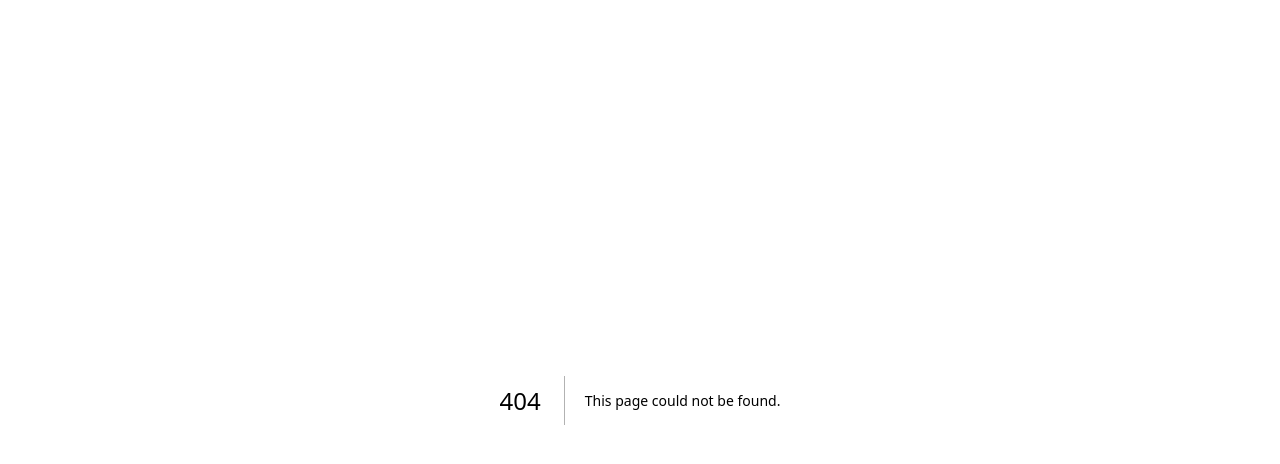
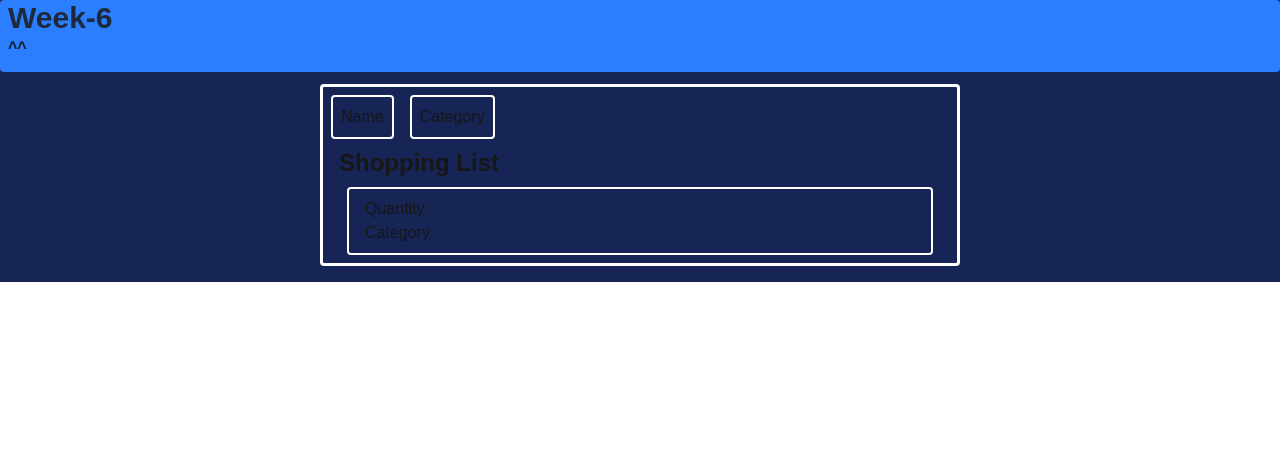
Before and after one commit to Aiden-Larsen/cprg306-assignments, a Next.js app: page /week-6 in a window 1280 px wide. Before the commit this address had no page. Shown: the top 464 px of the page. Built offline with nearby package versions, Linux system fonts and the light colour scheme.

Commit message:
small tweaks, changes to PageHeader component
add week-6

```diff
--- a/app/components/PageHeader.js
+++ b/app/components/PageHeader.js
@@ -1,12 +1,16 @@
 export default function SectionHeader({
   title,
   description,
-  bgColor = "bg-orange-200",
+  bgColor = "bg-blue-500",
 }) {
   return (
-    <header className={`mt-8 mb-4 p-4 ${bgColor}`}>
-      <h2 className="text-2xl lg:text-4xl font-semibold">{title}</h2>
-      <p className="text-lg">{description}</p>
+    // <header className={`mt-8 mb-4 p-4 ${bgColor}`}>
+    //   <h2 className="text-2xl lg:text-4xl font-semibold">{title}</h2>
+    //   <p className="text-lg">{description}</p>
+    // </header>
+    <header className={`rounded mb-3 pb-3 ${bgColor}`}>
+      <h1 className="text-3xl font-bold text-gray-800 pl-2">{title}</h1>
+      <p className="text-gray-900 font-bold pl-2">{description}</p>
     </header>
   );
 }
--- a/app/page.js
+++ b/app/page.js
@@ -8,6 +8,7 @@ export default function Home() {
         <p>Link to <Link href="./week-3">Week-3</Link></p>
         <p>Link to <Link href="./week-4">Week-4</Link></p>
         <p>Link to <Link href="./week-5">Week-5</Link></p>
+        <p>Link to <Link href="./week-5">Week-6</Link></p>
         <p>Link to <Link href="./test">Test-Page</Link></p>
         <p>Link to <Link href="./class-demo">Class-Demos</Link></p>
       </main>
--- a/app/week-5/page.js
+++ b/app/week-5/page.js
@@ -2,12 +2,12 @@ import NewItem from "./new-item";
 
 export default function Page() {
     return (
-        <main className="rounded maw-w-md mx-auto pb-4 bg-blue-800">
+        <main className="rounded pb-7 bg-blue-950">
             <header className="rounded bg-blue-500 pb-3">
-                <h1 className="text-3xl font-bold text-gray-900 pl-2">Week-5</h1>
+                <h1 className="text-3xl font-bold text-gray-800 pl-2">Week-5</h1>
                 <p className="text-gray-900 font-bold pl-2">:)</p>
             </header>
-            <section className="rounded gap-4 mt-4 mx-10 py-4 bg-blue-500">
+            <section className="rounded gap-4 mt-4 max-w-xl mx-auto py-4 bg-blue-500">
                 <NewItem/>
             </section>
         </main>
--- /dev/null
+++ b/app/week-6/item-list.js
@@ -0,0 +1,41 @@
+"use client";
+import { useState } from "react";
+import Item from "./item.js";
+import JSONitems from "./items.json";
+
+export default function ItemList() {
+    const [sortBy, setSortBy] = useState("name");
+
+    const newSort = (event) => {
+        setSortBy(event.target.value);
+
+        if (sortBy == "name") {
+            JSONitems.sort((a,b) => a.name.localeCompare(b.name));
+        } else if (sortBy == "category") {
+            JSONitems.sort((a,b) => a.category.localeCompare(b.category));
+        }
+    }
+
+    return (
+        <form className="flex flex-row gap-4 mx-2">
+            <section className="rounded border-2 border-white p-2 my-2 hover:bg-white">
+                <label>Name</label>
+
+                <button
+                value="name"
+                onClick={newSort}
+                ></button>
+
+            </section>
+            <section className="rounded border-2 border-white p-2 my-2 hover:bg-white">
+                <label>Category</label>
+
+                <button
+                value="category"
+                onClick={newSort}
+                ></button>
+
+            </section>
+        </form>
+    )
+}
--- /dev/null
+++ b/app/week-6/item.js
@@ -0,0 +1,11 @@
+export default function Item({name, quantity, category}) {
+    return (
+        <div className="rounded border-2 border-white mx-6 my-2">
+            <ul className="p-2 mx-2">
+                <li>{name}</li>
+                <li>Quantity: {quantity}</li>
+                <li>Category: {category}</li>
+            </ul>
+        </div>
+    )
+}
--- /dev/null
+++ b/app/week-6/items.json
@@ -0,0 +1,74 @@
+[
+  {
+    "id": "1h2GJKH12gkHG31h1H",
+    "name": "milk, 4 L 🥛",
+    "quantity": 1,
+    "category": "dairy"
+  },
+  {
+    "id": "2KJH3k2j3H1k2J3K1H",
+    "name": "bread 🍞",
+    "quantity": 2,
+    "category": "bakery"
+  },
+  {
+    "id": "3h2KJH3k2j3H1k2J3",
+    "name": "eggs, dozen 🥚",
+    "quantity": 2,
+    "category": "dairy"
+  },
+  {
+    "id": "4k2J3K1H2GJKH12gk",
+    "name": "bananas 🍌",
+    "quantity": 6,
+    "category": "produce"
+  },
+  {
+    "id": "5H1h1H2KJH3k2j3H",
+    "name": "broccoli 🥦",
+    "quantity": 3,
+    "category": "produce"
+  },
+  {
+    "id": "6H1k2J3K1H2GJKH1",
+    "name": "chicken breasts, 1 kg 🍗",
+    "quantity": 1,
+    "category": "meat"
+  },
+  {
+    "id": "7gkHG31h1H2KJH3k",
+    "name": "pasta sauce 🍝",
+    "quantity": 3,
+    "category": "canned goods"
+  },
+  {
+    "id": "8j3H1k2J3K1H2GJK",
+    "name": "spaghetti, 454 g 🍝",
+    "quantity": 2,
+    "category": "dry goods"
+  },
+  {
+    "id": "9H12gkHG31h1H2KJ",
+    "name": "toilet paper, 12 pack 🧻",
+    "quantity": 1,
+    "category": "household"
+  },
+  {
+    "id": "10H3k2j3H1k2J3K1",
+    "name": "paper towels, 6 pack",
+    "quantity": 1,
+    "category": "household"
+  },
+  {
+    "id": "11k2J3K1H2GJKH12",
+    "name": "dish soap 🍽️",
+    "quantity": 1,
+    "category": "household"
+  },
+  {
+    "id": "12GJKH12gkHG31h1",
+    "name": "hand soap 🧼",
+    "quantity": 4,
+    "category": "household"
+  }
+]
--- /dev/null
+++ b/app/week-6/page.js
@@ -0,0 +1,19 @@
+import ItemList from "./item-list.js";
+import Items from "./item.js"
+import SectionHeader from "../components/PageHeader.js";
+
+export default function Page() {
+    return (
+        <main className="bg-blue-950 pb-4">
+            <SectionHeader title="Week-6" description="^^"/>
+            <section className="rounded border-3 border-white max-w-1/2 mx-auto">
+                <ItemList/>
+                <h1 className="text-2xl font-bold mx-4">Shopping List</h1>
+                <div>
+                    <Items/>
+                </div>
+            </section>
+
+        </main>
+    )
+}
```
